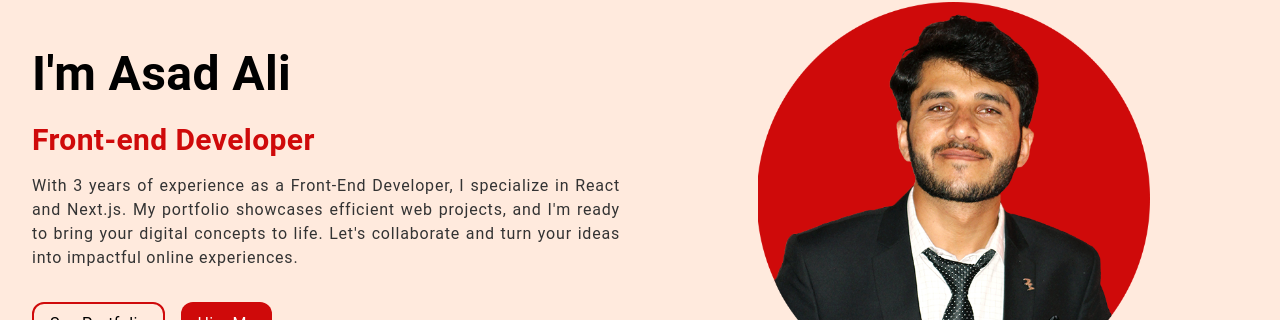
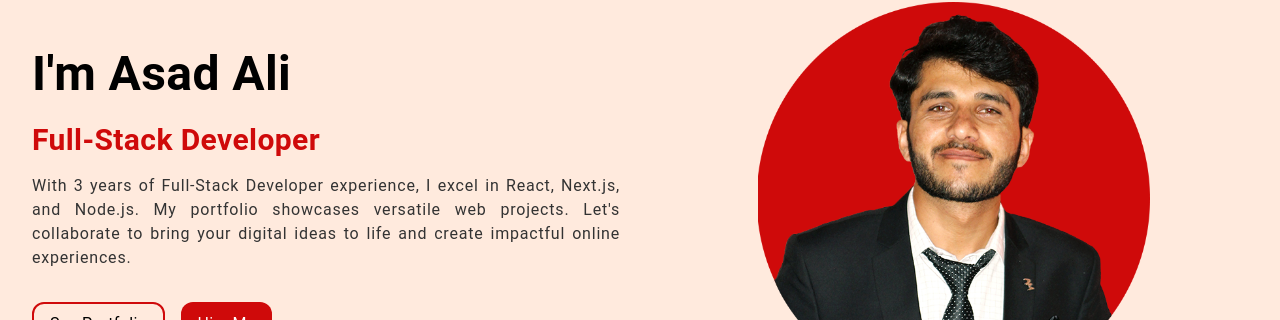
Before and after one commit to asadali163/portfolio, a React (Vite) app: page / in a window 1280 px wide. Shown: the part 153-473 px from the top of the page. Built offline with nearby package versions, Linux system fonts and the light colour scheme; no server answers.

Commit message:
few small changes

```diff
--- a/index.html
+++ b/index.html
@@ -2,9 +2,56 @@
 <html lang="en" class="bg-[#EAE4FB] scroll-smooth">
   <head>
     <meta charset="UTF-8" />
-    <link rel="icon" type="image/svg+xml" href="/vite.svg" />
+    <!-- <link rel="icon" type="image/svg+xml" href="/vite.svg" /> -->
+    <link
+      rel="icon"
+      type="image/png"
+      href="../src/assets/images/portfolio-image.png"
+    />
+    <title>Asad Ali - Full-Stack Developer Portfolio</title>
+    <meta
+      name="description"
+      content="Welcome to the portfolio of Asad Ali, a Full-Stack Developer. Explore my projects and expertise in web development, front-end, back-end, and more."
+    />
+    <meta
+      name="keywords"
+      content="Full-Stack Developer, web development, front-end, back-end, JavaScript, portfolio, React, Node, MERN-Stack, Data Science, Deep Learning"
+    />
+
+    <meta name="robots" content="index, follow" />
+
+    <!-- This has to be edited -->
+    <!-- <link rel="canonical" href="https://www.yourwebsite.com" /> -->
+
+    <meta
+      property="og:title"
+      content="Asad Ali - Full-Stack Developer Portfolio"
+    />
+    <meta
+      property="og:description"
+      content="Explore the portfolio of Asad Ali, a Full-Stack Developer, showcasing web development expertise."
+    />
+
+    <!-- This has to be edited as well -->
+    <!-- <meta property="og:image" content="https://yourwebsite.com/og-image.jpg" /> -->
+
+    <script type="application/ld+json">
+      {
+        "@context": "http://schema.org",
+        "@type": "Person",
+        "name": "Asad Ali",
+        "jobTitle": "Full-Stack Developer",
+        "url": "https://yourwebsite.com"
+      }
+    </script>
+
     <meta name="viewport" content="width=device-width, initial-scale=1.0" />
-    <title>Vite + React</title>
+
+    <link
+      rel="preload"
+      as="image"
+      href="../src/assets/images/portfolio-image.png"
+    />
   </head>
   <body>
     <div id="root"></div>
--- a/src/components/Footer/index.jsx
+++ b/src/components/Footer/index.jsx
@@ -12,7 +12,7 @@ const Footer = () => {
         </h3>
         <div className="flex gap-4 col-span-2 md:col-span-1 md:justify-self-end">
           {socialContacts.map((item) => {
-            const { id, url, icon } = item;
+            const { id, url, icon, name } = item;
             return (
               <a
                 key={id}
@@ -20,6 +20,7 @@ const Footer = () => {
                 target="_blank"
                 rel="noopener noreferrer"
                 className="text-2xl"
+                name={name}
               >
                 {icon}
               </a>
--- a/src/components/General/Modal.jsx
+++ b/src/components/General/Modal.jsx
@@ -22,7 +22,7 @@ const Modal = () => {
             &times;
           </button>
         </div>
-        <p className="text-gray-600">{desc}</p>
+        <p className="text-gray-900">{desc}</p>
       </div>
     </aside>
   );
--- a/src/components/Projects/FetchProjects.jsx
+++ b/src/components/Projects/FetchProjects.jsx
@@ -16,7 +16,6 @@ export const useFetchProjects = () => {
       const proj = await client.getEntries({ content_type: "portfolio" });
       // console.log(proj);
       const items = proj.items.map((item) => item.fields);
-      // I want to sort the items of the basis of ID property.
       items.sort((a, b) => a.id - b.id);
       // console.log(items);
       setLoading(false);
--- a/src/components/Skills/index.jsx
+++ b/src/components/Skills/index.jsx
@@ -48,10 +48,10 @@ const Skills = () => {
                   key={skill.id}
                 >
                   <span>{skill.icon}</span>
-                  <h3 className="text-2xl text-gray-800 capitalize font-semibold mt-4 group-hover:text-gray-50 duration-300">
+                  <h4 className="text-2xl text-gray-800 capitalize font-semibold mt-4 group-hover:text-gray-50 duration-300">
                     {skill.name}
-                  </h3>
-                  <p className=" text-gray-600 mt-3 tracking-wide group-hover:text-gray-300 duration-300">{`${skill.desc.slice(
+                  </h4>
+                  <p className=" text-gray-800 mt-3 tracking-wide group-hover:text-gray-100 duration-300">{`${skill.desc.slice(
                     0,
                     75
                   )}...`}</p>
--- a/src/data.jsx
+++ b/src/data.jsx
@@ -62,8 +62,8 @@ export const navLinks = [
 
 export const info = {
   name: "Asad Ali",
-  skill: "Front-end Developer",
-  desc: "With 3 years of experience as a Front-End Developer, I specialize in  React and Next.js. My portfolio showcases efficient web projects,  and I'm ready to bring your digital concepts to life.  Let's collaborate and turn your ideas into impactful online  experiences.",
+  skill: "Full-Stack Developer",
+  desc: "With 3 years of Full-Stack Developer experience, I excel in React, Next.js, and Node.js. My portfolio showcases versatile web projects. Let's collaborate to bring your digital ideas to life and create impactful online experiences.",
 };
 
 export const aboutInfo = {
```
